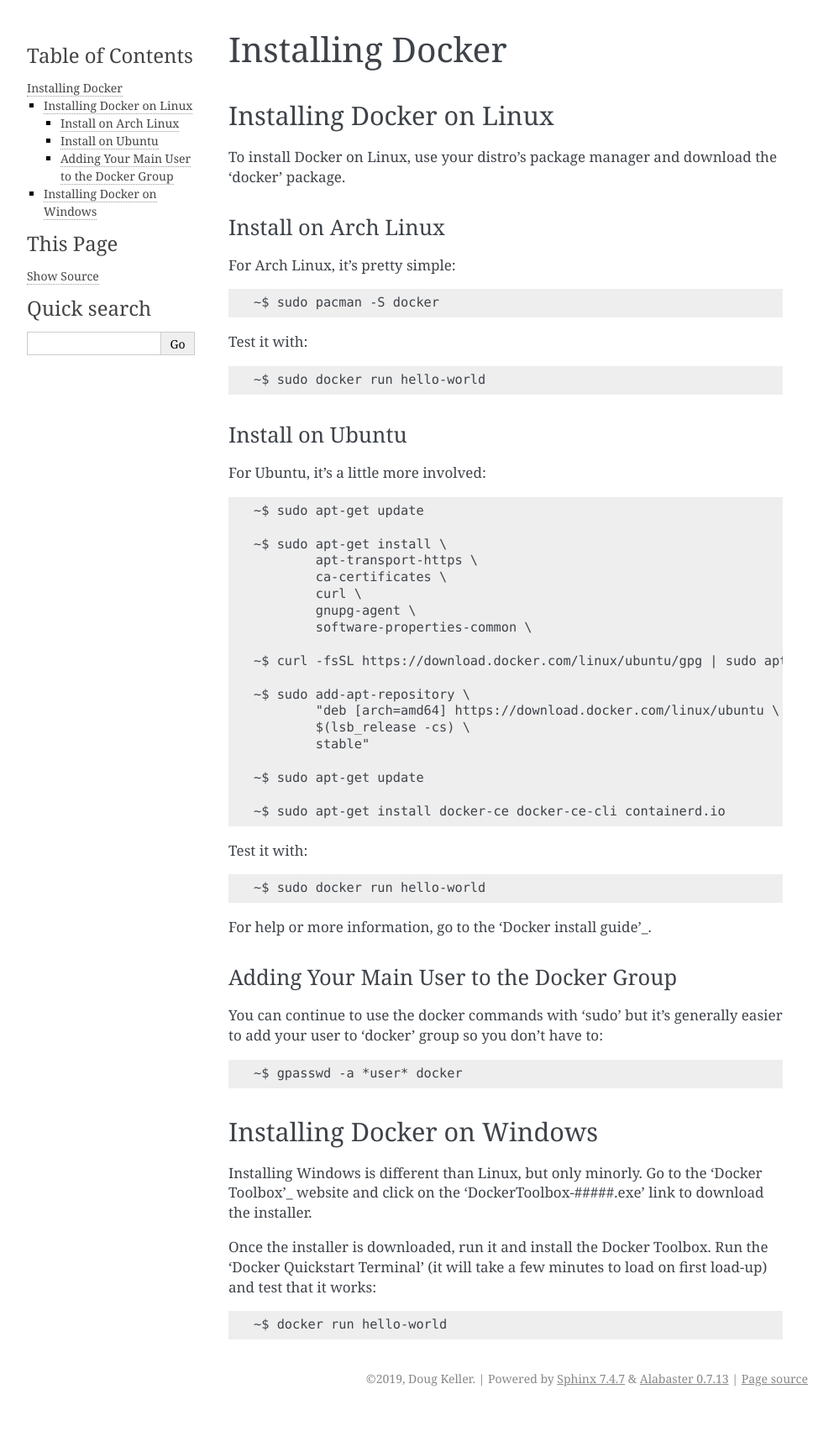
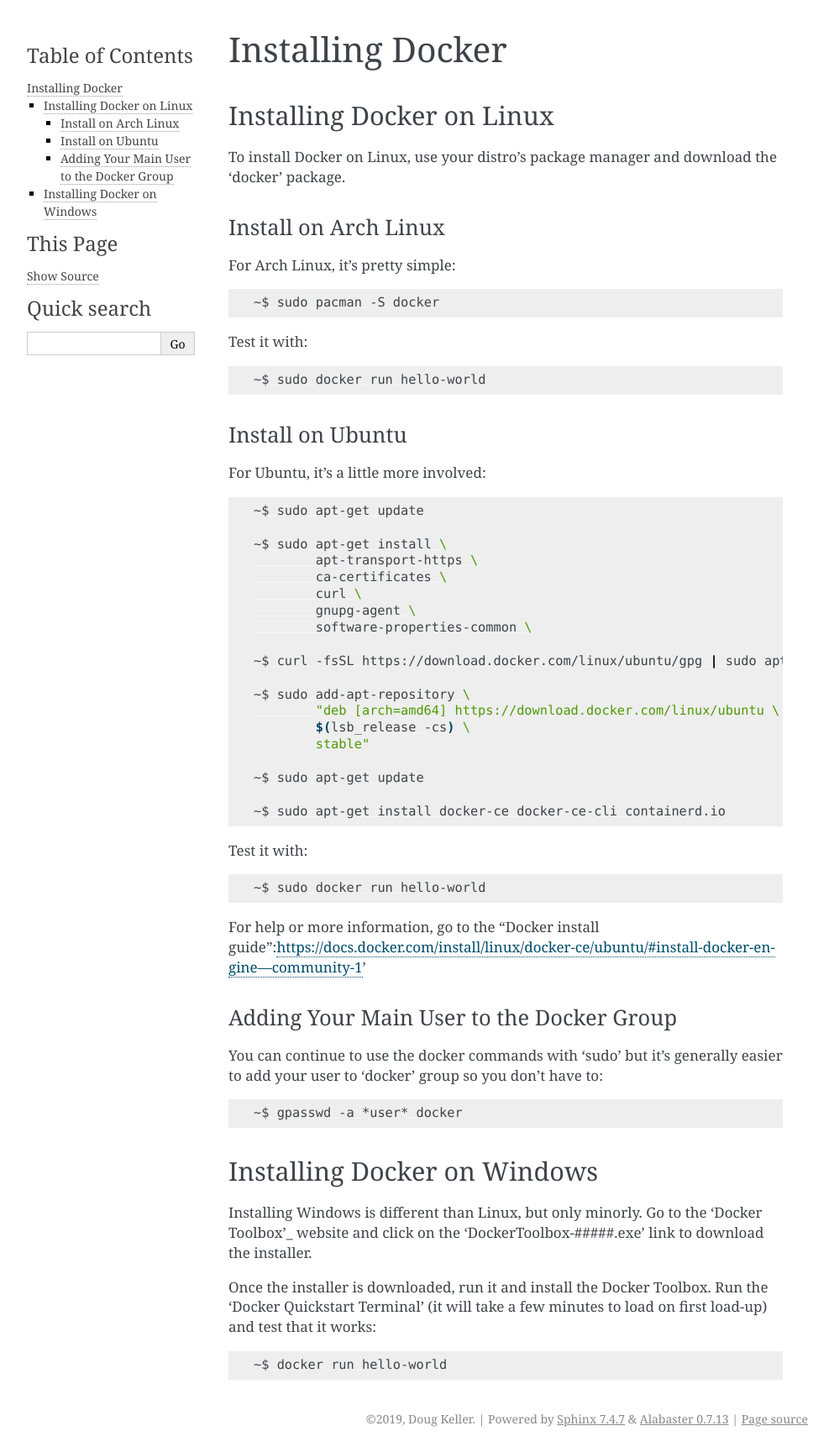
Before and after one commit to atvilagi/Kotzebue, a Sphinx documentation site: the page built from docs/docker/install_docker.rst, in a window 1280 px wide. Shown: the whole page at 84% size, without its empty margins (148-1141 px from the left). Built offline with Sphinx 7.4.7, drawn with Linux system fonts in a browser that asks for light colours; before the commit the page ends 1681 px from its top, so only the background shows below that.

Commit message:
updating docker docs

```diff
--- a/docs/docker/install_docker.rst
+++ b/docs/docker/install_docker.rst
@@ -14,13 +14,13 @@
 
 For Arch Linux, it's pretty simple:
 
-.. code-block::
+.. code-block:: Bash
 
 	~$ sudo pacman -S docker
 
 Test it with:
 
-.. code-block::
+.. code-block:: Bash
 
 	~$ sudo docker run hello-world
 
@@ -30,7 +30,7 @@
 
 For Ubuntu, it's a little more involved:
 
-.. code-block::
+.. code-block:: Bash
 
 	~$ sudo apt-get update
 
@@ -54,13 +54,11 @@
 
 Test it with:
 
-.. code-block::
+.. code-block:: Bash
 
 	~$ sudo docker run hello-world
 
-For help or more information, go to the 'Docker install guide'_.
-
-.. _Docker install guide: https://docs.docker.com/install/linux/docker-ce/ubuntu/#install-docker-engine---community-1'
+For help or more information, go to the "Docker install guide":https://docs.docker.com/install/linux/docker-ce/ubuntu/#install-docker-engine---community-1'
 
 -----------------------------------------
 Adding Your Main User to the Docker Group
@@ -68,7 +66,7 @@
 
 You can continue to use the docker commands with 'sudo' but it's generally easier to add your user to 'docker' group so you don't have to:
 
-.. code-block::
+.. code-block:: Bash
 
 	~$ gpasswd -a *user* docker
 
@@ -82,6 +80,6 @@
 
 Once the installer is downloaded, run it and install the Docker Toolbox. Run the 'Docker Quickstart Terminal' (it will take a few minutes to load on first load-up) and test that it works:
 
-.. code-block::
+.. code-block:: Bash
 
 	~$ docker run hello-world
```
